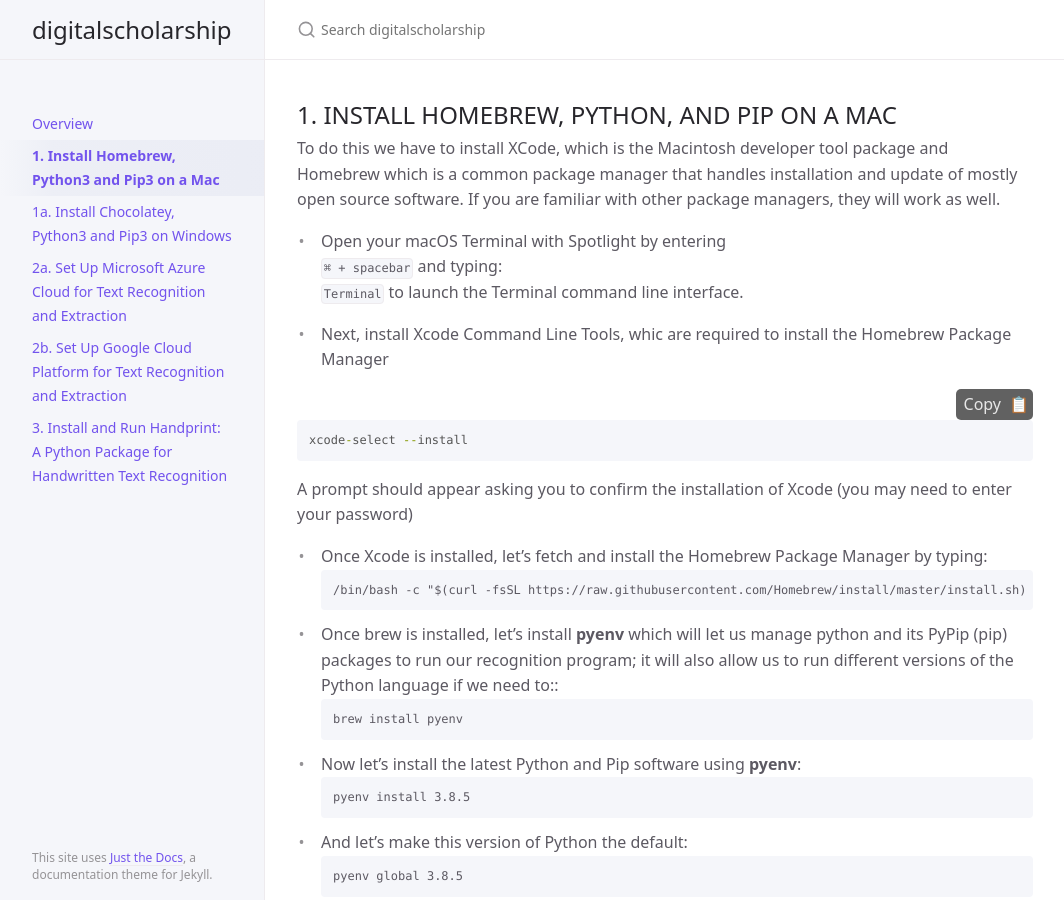
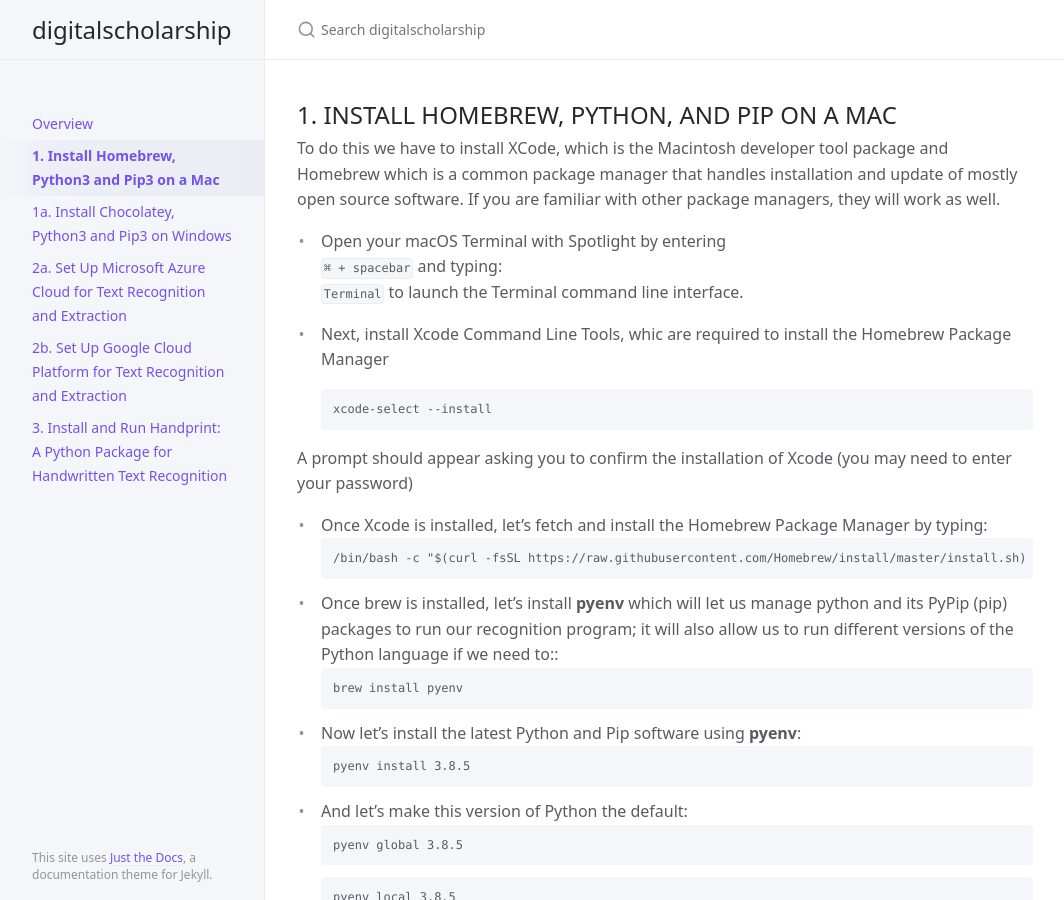
Before and after one commit to ccarvel/digitalscholarship, a Jekyll site: the page built from step_1_cli.md, in a window 1280 px wide and 900 px high. Shown: the whole window, without its empty margins (107-1171 px from the left). Built offline with Jekyll 4.4.1, drawn with Linux system fonts in a browser that asks for light colours.

Commit message:
Update step_1_cli.md

````diff
--- a/step_1_cli.md
+++ b/step_1_cli.md
@@ -13,8 +13,7 @@ To do this we have to install XCode, which is the Macintosh developer tool packa
 to launch the Terminal command line interface.<br/>
 
 * Next, install Xcode Command Line Tools, whic are required to install the Homebrew Package Manager<br/>
-{% include codeHeader.html %}
-```js
+```
 xcode-select --install
 ```
 
````
